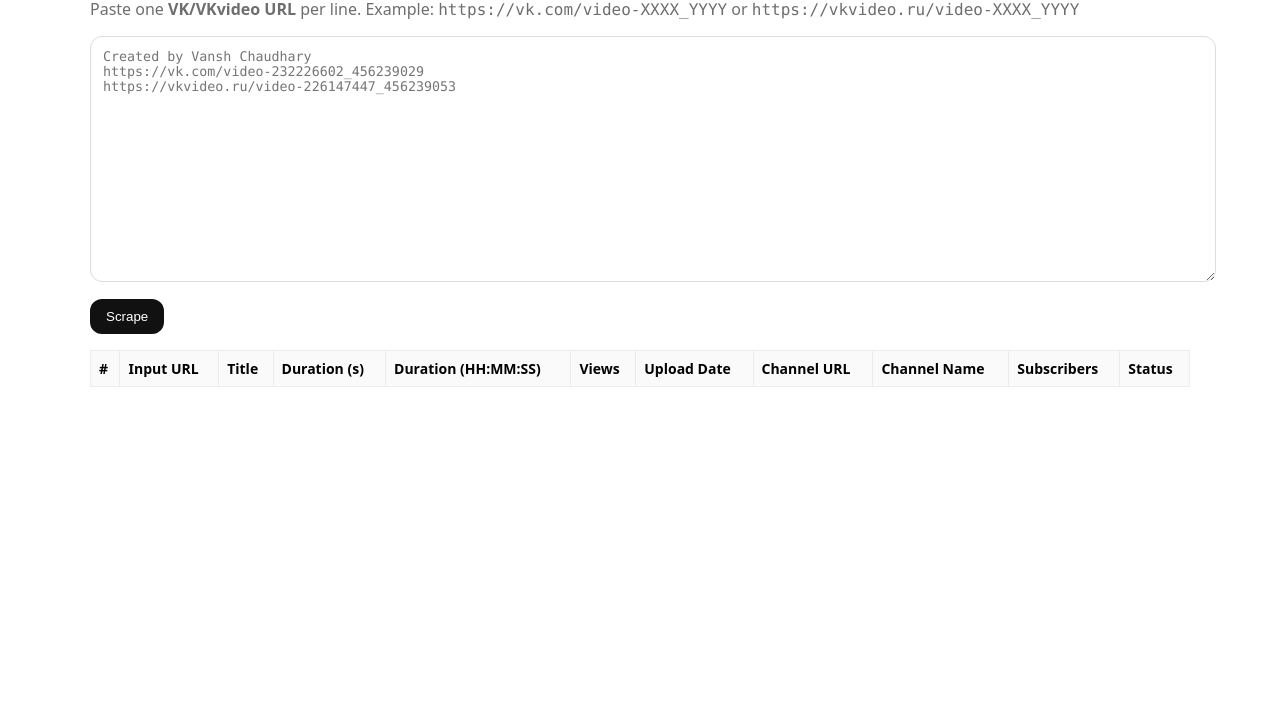
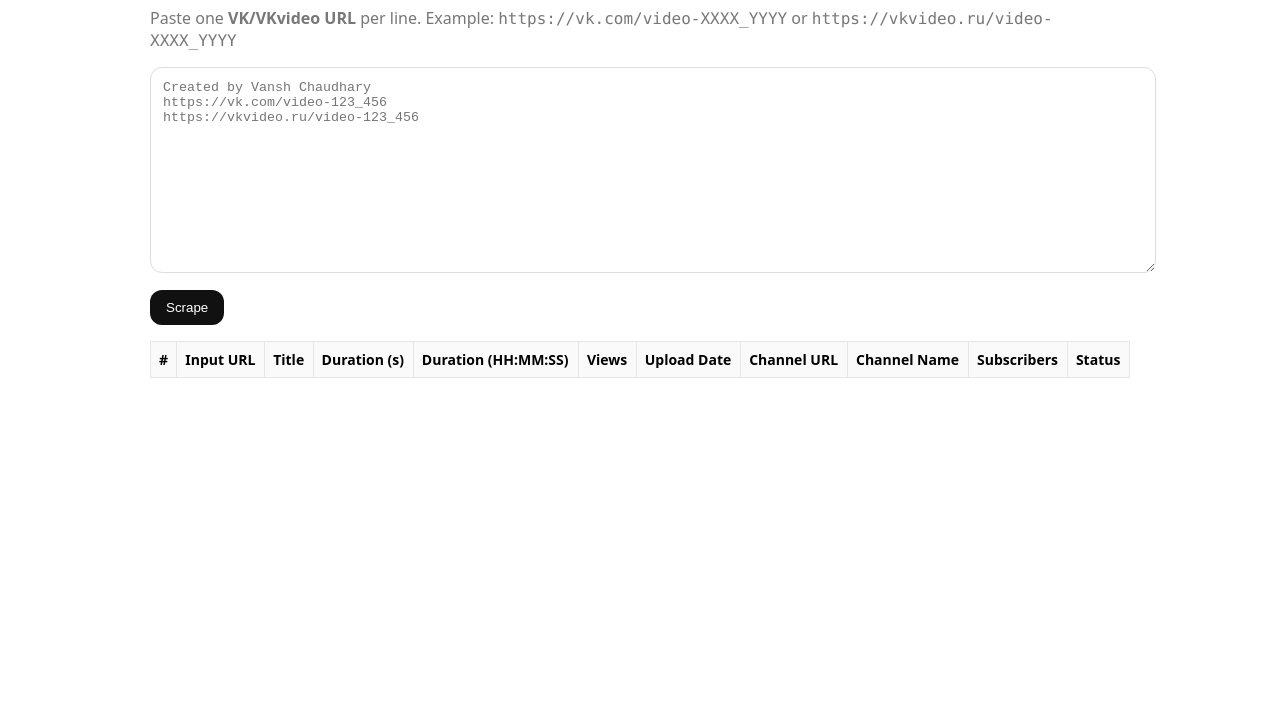
Before and after one commit to vchaudhary-eng/telegram-status-checker, a plain HTML site: page templates/index.html in a window 1280 px wide. Shown: the part 89-800 px from the top of the page. Drawn offline with Linux system fonts and the light colour scheme.

Commit message:
Update index.html

```diff
--- a/templates/index.html
+++ b/templates/index.html
@@ -1,30 +1,29 @@
 <!doctype html>
 <html lang="en">
 <head>
-  <meta charset="utf-8"/>
-  <meta name="viewport" content="width=device-width, initial-scale=1"/>
+  <meta charset="utf-8" />
+  <meta name="viewport" content="width=device-width, initial-scale=1" />
   <title>VK Video Scraper</title>
   <style>
-    body{font-family:system-ui,-apple-system,Segoe UI,Roboto,Inter,Arial,sans-serif;max-width:1100px;margin:28px auto;padding:0 16px;}
-    h1{font-size:32px;margin:0 0 16px}
-    textarea{width:100%;min-height:220px;padding:12px;border-radius:12px;border:1px solid #ddd;font-family:ui-monospace,Menlo,Consolas,monospace}
+    body{font-family:system-ui,-apple-system,Segoe UI,Roboto,Inter,Arial,sans-serif;max-width:980px;margin:32px auto;padding:0 16px}
+    textarea{width:100%;min-height:180px;padding:12px;border-radius:12px;border:1px solid #ddd}
     button{padding:10px 16px;border-radius:12px;border:0;background:#111;color:#fff;cursor:pointer}
     button:disabled{opacity:.6;cursor:not-allowed}
     table{width:100%;border-collapse:collapse;margin-top:16px}
-    th,td{border:1px solid #ececec;padding:8px;font-size:14px;vertical-align:top}
+    th,td{border:1px solid #e6e6e6;padding:8px;font-size:14px;vertical-align:top}
     th{background:#fafafa;text-align:left}
-    .muted{color:#6e6e6e}
-    .mono{font-family:ui-monospace,Menlo,Consolas,monospace}
-    .status-ok{color:#0a7a2a;font-weight:600}
-    .status-err{color:#b00020;font-weight:600}
+    .muted{color:#777}
+    .mono{font-family:ui-monospace, SFMono-Regular, Menlo, Consolas, monospace}
   </style>
 </head>
 <body>
   <h1>VK Video Scraper</h1>
-  <p class="muted">Paste one <b>VK/VKvideo URL</b> per line. Example: <span class="mono">https://vk.com/video-XXXX_YYYY</span> or <span class="mono">https://vkvideo.ru/video-XXXX_YYYY</span></p>
-  <textarea id="urls" placeholder="Created by Vansh Chaudhary
-https://vk.com/video-232226602_456239029
-https://vkvideo.ru/video-226147447_456239053"></textarea>
+  <p class="muted">Paste one <strong>VK/VKvideo URL</strong> per line. Example:
+    <span class="mono">https://vk.com/video-XXXX_YYYY</span> or
+    <span class="mono">https://vkvideo.ru/video-XXXX_YYYY</span>
+  </p>
+
+  <textarea id="urls" placeholder="Created by Vansh Chaudhary&#10;https://vk.com/video-123_456&#10;https://vkvideo.ru/video-123_456"></textarea>
   <div style="margin:12px 0">
     <button id="scrapeBtn">Scrape</button>
     <span id="status" class="muted"></span>
```
